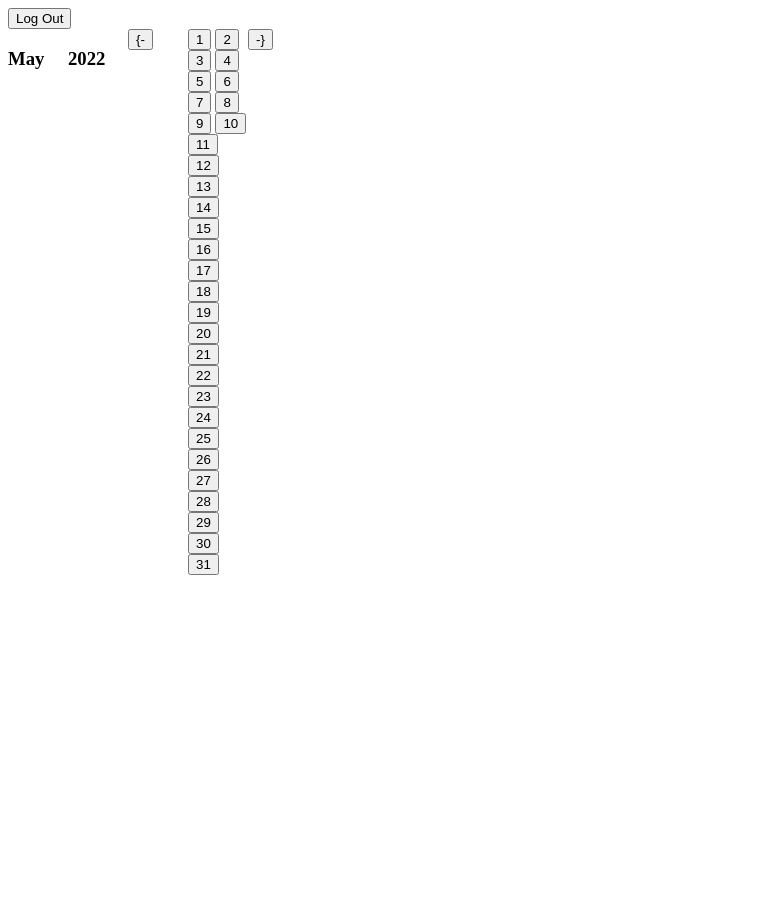
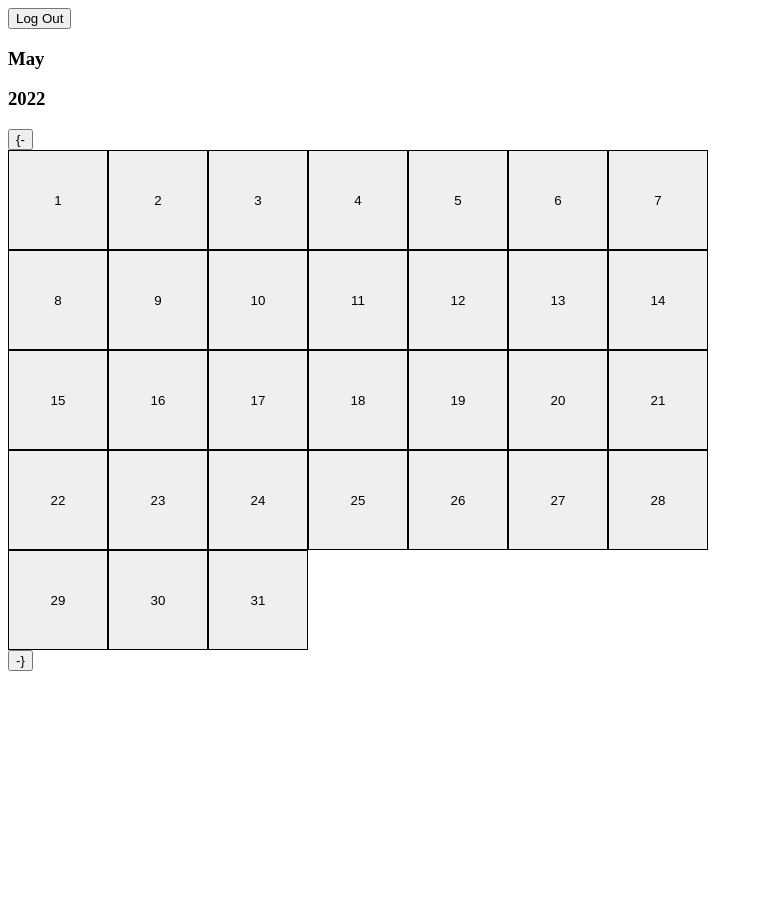
Before and after one commit to nplatte/scheduler-website, a Django app: a page that uses month_view/templates/month_view/month_view.html in a window 1280 px wide. Shown: the top 911 px of the page, without its empty margins (0-763 px from the left). Before the commit the page ends 575 px from the top, so only its background shows below. Run offline with Django 4.2, Linux system fonts and the light colour scheme; the visitor is signed in with stand-in values (Sample User, id 1); data that the repository does not hold is empty.

Commit message:
Updated dayy buttons to be larger boxes

```diff
--- a/functional_test/test.py
+++ b/functional_test/test.py
@@ -262,4 +262,4 @@
 
     def test_get_month_name(self):
         test_month = _get_month_name(datetime.now().month)
-        self.assertEqual(test_month, 'May')
+        self.assertEqual(test_month, 'June')
--- a/month_view/static/month_view/css/month_view.css
+++ b/month_view/static/month_view/css/month_view.css
@@ -2,9 +2,10 @@
      text-align: center;
 }
 
-div.calender {
+div.calender__days {
+    width: 725px;
     display: grid;
-    grid-template-columns: 60px 60px 60px 60px 60px 60px 60px;
+    grid-template-columns: 100px 100px 100px 100px 100px 100px 100px;
 }
 
 
@@ -15,3 +16,35 @@
 h3.year_number {
     display: inline-block;
 }
+
+button.day {
+    width: 100px;
+    height: 100px;
+    border: 1px solid black;
+    padding: 0px;
+  }
+
+  .event_1 {
+    width:97px;
+    height: 24px;
+    border: 2px solid blue;
+    background: aqua;
+    margin: 0px;
+    padding:0px
+  }
+
+  .event_2 {
+    width:97px;
+    height: 24px;
+    border: 2px solid green;
+    margin: 0px;
+    padding:0px
+  }
+
+  .event_3 {
+    width:97px;
+    height: 24px;
+    border: 2px solid purple;
+    margin: 0px;
+    padding:0px
+  }
--- a/month_view/templates/month_view/month_view.html
+++ b/month_view/templates/month_view/month_view.html
@@ -23,7 +23,7 @@
 
     <div class="calender__days">
         {% for day, date, events in month_day_tuples %}
-            <button type="button" class="day_{{ day }}" onclick="ShowNewForm('{{ date }}')">{{ day }}</button>
+            <button type="button" class="day_{{ day }} day" onclick="ShowNewForm('{{ date }}')">{{ day }}</button>
             {% for event in events %}
                 <div class="event">
                     <button class="day_{{ day }}_event" onclick="ShowEditForm('{{ event.title }}', '{{ event.date }}', '{{ event.pk }}')">{{ event.title }}</button>
```
Also changed, not shown: login/tests/test_views.py (+1 -1 lines).
